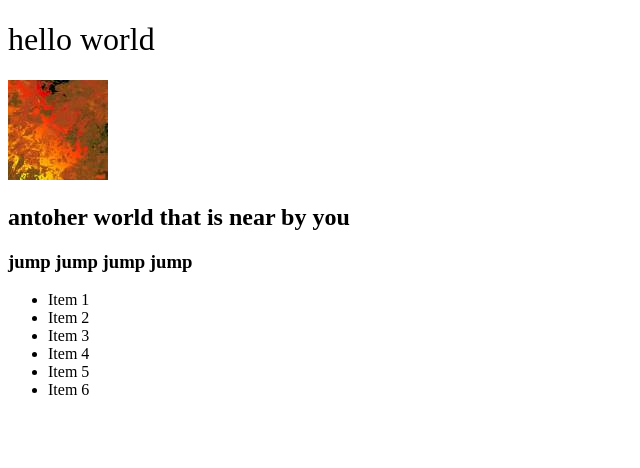
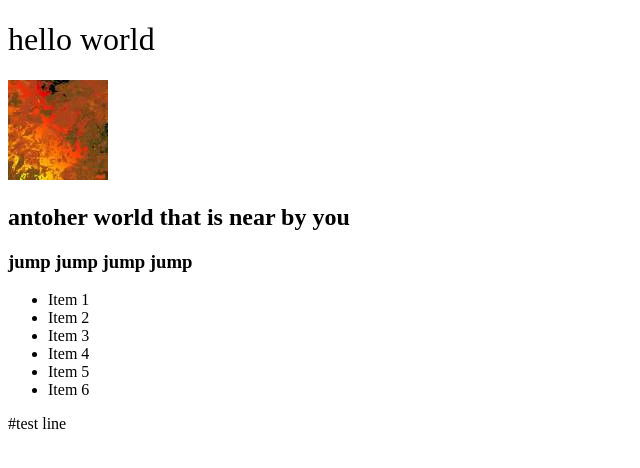
Before and after one commit to shadowmason/10-22-2016, a plain HTML site: page index.html in a window 1280 px wide. Shown: the full height of the page, 0-640 px from the left. Drawn offline with Linux system fonts and the light colour scheme.

Commit message:
adding item instead of head

```diff
--- a/index.html
+++ b/index.html
@@ -24,3 +24,4 @@ body h1 {
 </ul>
 </body>
 </html>
+#test line
```
